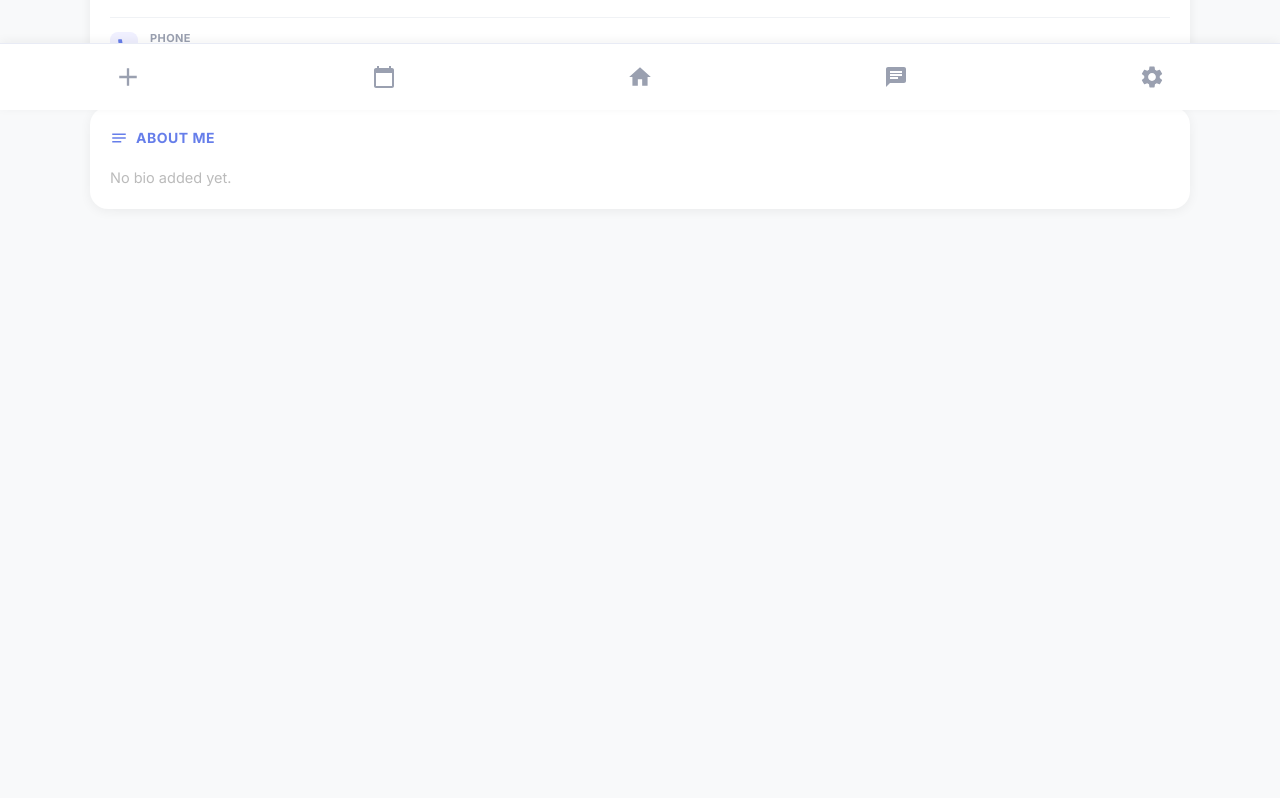
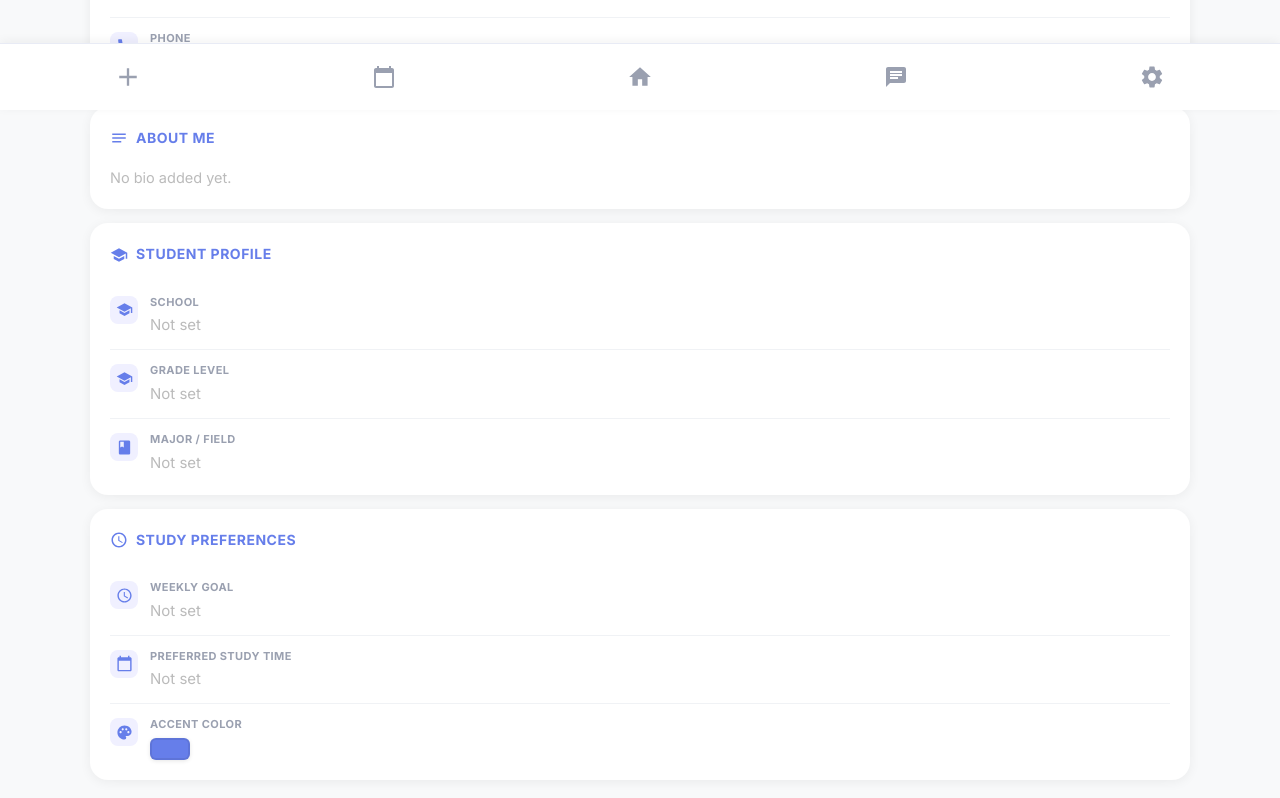
Before and after one commit to 2matt24/CS456Project, a React (Vite) app in the folder frontend/: page /profile in a window 1280 px wide. Shown: the part 690-1488 px from the top of the page. Before the commit the page ends 1029 px from the top, so only its background shows below. Built offline with nearby package versions, Linux system fonts and the light colour scheme; no server answers.

Commit message:
feat(profile): display onboarding data — student profile and study preferences sections

```diff
--- a/frontend/src/pages/ProfilePage.jsx
+++ b/frontend/src/pages/ProfilePage.jsx
@@ -6,6 +6,7 @@ import {
 import {
   MdCalendarToday, MdHome, MdChat, MdSettings, MdArrowBack,
   MdEdit, MdPerson, MdEmail, MdPhone, MdNotes,
+  MdSchool, MdBook, MdAccessTime, MdPalette,
 } from 'react-icons/md';
 import { FaUserCircle } from 'react-icons/fa';
 import { authAPI } from '../services/api';
@@ -390,6 +391,42 @@ export default function ProfilePage() {
                 {user?.bio || <em className="info-empty">No bio added yet.</em>}
               </p>
             </div>
+
+            <div className="profile-card">
+              <h4 className="profile-card-title"><MdSchool size={18} /> Student Profile</h4>
+              <InfoRow icon={<MdSchool size={17} color="#667eea" />} label="School"      value={user?.schoolName} />
+              <InfoRow icon={<MdSchool size={17} color="#667eea" />} label="Grade Level" value={user?.gradeLevel} />
+              <InfoRow icon={<MdBook   size={17} color="#667eea" />} label="Major / Field" value={user?.major} />
+              {user?.occupation && (
+                <InfoRow icon={<MdPerson size={17} color="#667eea" />} label="Occupation" value={user.occupation} />
+              )}
+            </div>
+
+            <div className="profile-card">
+              <h4 className="profile-card-title"><MdAccessTime size={18} /> Study Preferences</h4>
+              <InfoRow
+                icon={<MdAccessTime size={17} color="#667eea" />}
+                label="Weekly Goal"
+                value={user?.studyGoalHoursPerWeek ? `${user.studyGoalHoursPerWeek} hours / week` : null}
+              />
+              <InfoRow
+                icon={<MdCalendarToday size={17} color="#667eea" />}
+                label="Preferred Study Time"
+                value={user?.preferredStudyTime}
+              />
+              <div className="info-row">
+                <div className="info-row-icon"><MdPalette size={17} color="#667eea" /></div>
+                <div className="info-row-body">
+                  <span className="info-row-label">Accent Color</span>
+                  <span className="info-row-value">
+                    <span
+                      className="accent-color-preview"
+                      style={{ background: user?.accentColor || '#667eea' }}
+                    />
+                  </span>
+                </div>
+              </div>
+            </div>
           </>
         )}
 
--- a/frontend/src/styles/ProfilePage.css
+++ b/frontend/src/styles/ProfilePage.css
@@ -641,3 +641,14 @@
     width: 100%;
   }
 }
+
+/* ── Accent color swatch ── */
+.accent-color-preview {
+  display: inline-block;
+  width: 40px;
+  height: 22px;
+  border-radius: 6px;
+  border: 2px solid rgba(0, 0, 0, 0.08);
+  box-shadow: 0 1px 4px rgba(0, 0, 0, 0.1);
+  vertical-align: middle;
+}
```
